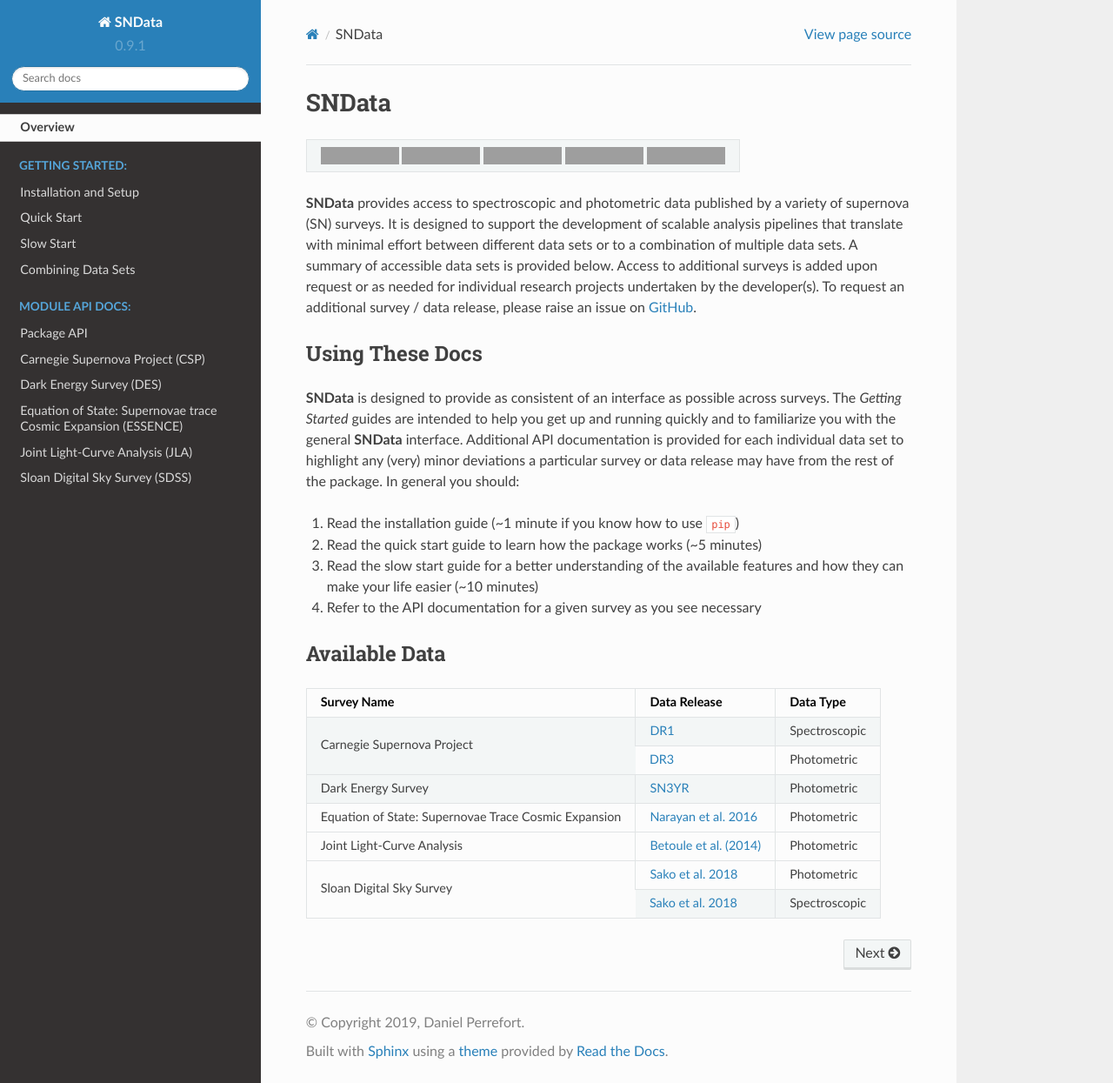
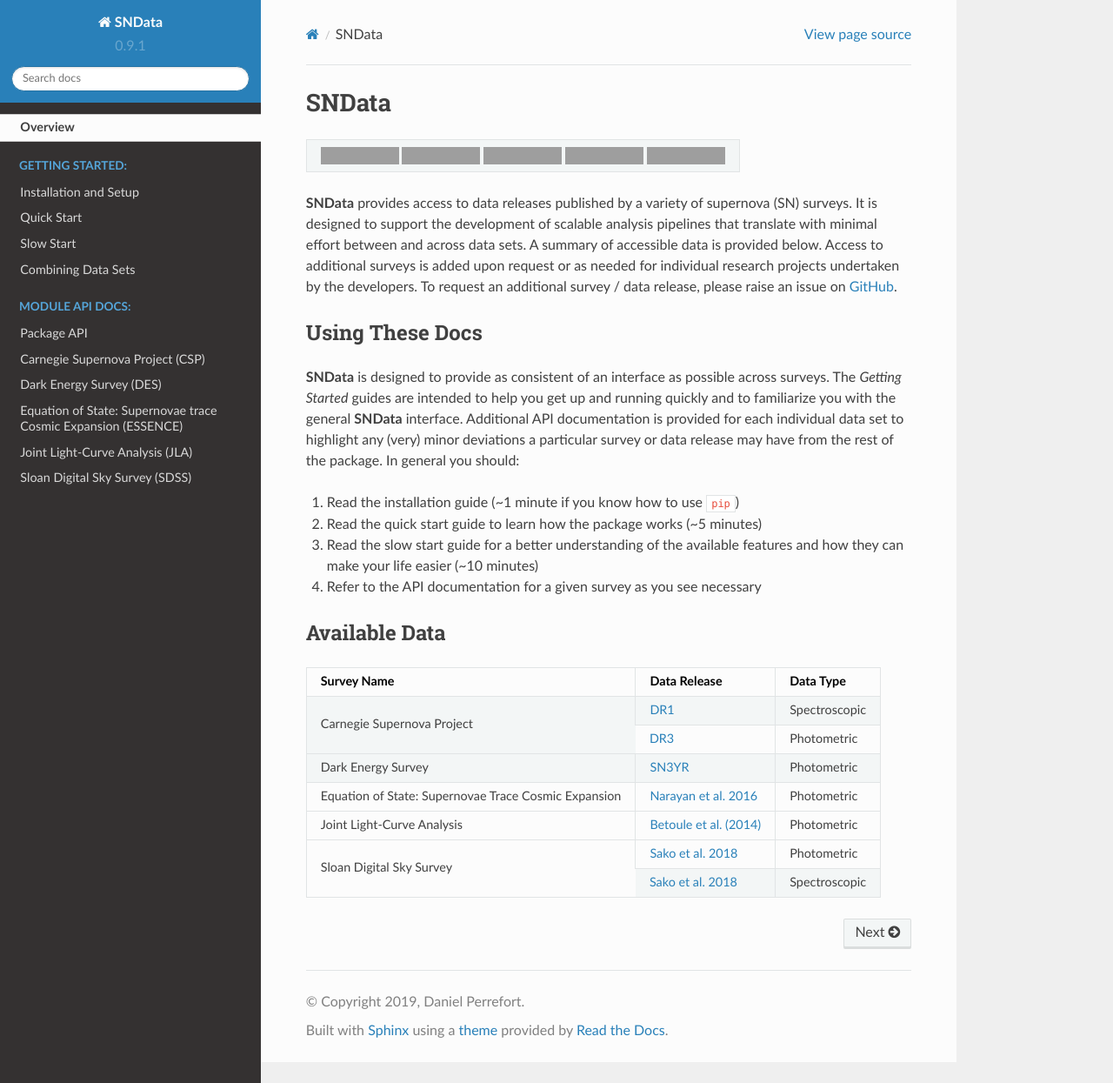
Before and after one commit to sncosmo/SNData, a Sphinx documentation site: the page built from docs/source/index.rst, in a window 1280 px wide and 1245 px high. Shown: the whole window at 87% size. Built offline with Sphinx 7.4.7 and the Read the Docs theme 2.0.0, drawn with Linux system fonts in a browser that asks for light colours; grey boxes are pictures that could not be loaded.

Commit message:
Minor grammatical edits to package descritption in the docs

```diff
--- a/docs/source/index.rst
+++ b/docs/source/index.rst
@@ -23,14 +23,13 @@
    +--------------------------------------------+
 
 
-**SNData** provides access to spectroscopic and photometric data published by
-a variety of supernova (SN) surveys. It is designed to support the development
-of scalable analysis pipelines that translate with minimal effort between
-different data sets or to a combination of multiple data sets. A summary of
-accessible data sets is provided below. Access to additional surveys is added
-upon request or as needed for individual research projects undertaken by the
-developer(s). To request an additional survey / data release, please raise an
-issue on `GitHub`_.
+**SNData** provides access to data releases published by a variety of
+supernova (SN) surveys. It is designed to support the development of scalable
+analysis pipelines that translate with minimal effort between and across data
+sets. A summary of accessible data is provided below. Access to additional
+surveys is added upon request or as needed for individual research projects
+undertaken by the developers. To request an additional survey / data release,
+please raise an issue on `GitHub`_.
 
 .. _GitHub: https://github.com/djperrefort/sndata
 
```
